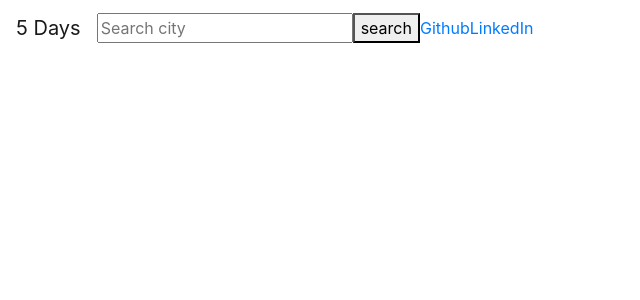
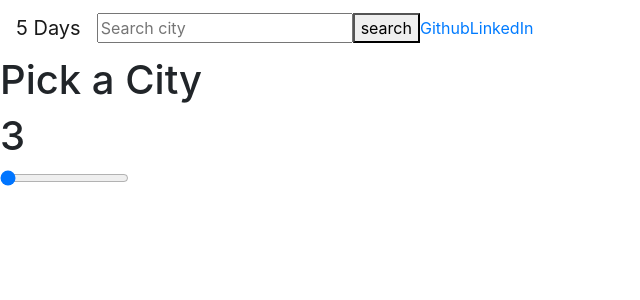
Before and after one commit to TheyFoundMing/weather-app, a React (Create React App) app: page / in a window 1280 px wide. Shown: the top 300 px of the page, without its empty margins (0-640 px from the left). Built offline with nearby package versions, Linux system fonts and the light colour scheme.

Commit message:
Add handleChange(), city search

```diff
--- a/src/App.js
+++ b/src/App.js
@@ -11,11 +11,47 @@ class App extends React.Component {
       formCity: "",
       formScale: 0,
       fetchedData: {},
+
+      city: "Pick a City",
+      country: "",
+      time: 3,
+      days: {},
     };
+
+    this.handleChange = this.handleChange.bind(this);
+    this.handleScale = this.handleScale.bind(this);
+    this.fetchData = this.fetchData.bind(this);
   }
 
-  handleChange() {}
-  handleScale() {}
+  handleChange(e) {
+    const { name, value } = e.target;
+    this.setState({ [name]: value });
+  }
+
+  handleScale(e) {}
+
+  async fetchData() {
+    console.log(this.state.formCity);
+
+    try {
+      let data = await fetch(
+        `https://api.openweathermap.org/data/2.5/forecast?q=${this.state.formCity}&appid=db50792fc0c680e4b599a799cb13c9fb`,
+        { mode: "cors" }
+      );
+
+      let dataJSON = await data.json();
+      console.log(dataJSON);
+
+      this.setState({
+        city: dataJSON.city.name,
+        country: dataJSON.city.country,
+      });
+    } catch (err) {
+      //   console.log(err);
+    }
+  }
+
+  sortDays() {}
 
   render() {
     return (
@@ -23,14 +59,37 @@ class App extends React.Component {
         <Navbar>
           <Navbar.Brand>5 Days</Navbar.Brand>
           <div>
-            <input type="text" placeholder="Search city" />
-            <button>search</button>
+            <input
+              type="text"
+              placeholder="Search city"
+              name="formCity"
+              value={this.state.formCity}
+              onChange={this.handleChange}
+            />
+            <button onClick={this.fetchData}>search</button>
             <a href="https://github.com/TheyFoundMing">Github</a>
             <a href="https://www.linkedin.com/in/michaella-magtibay-7851421b2/">
               LinkedIn
             </a>
           </div>
         </Navbar>
+
+        <h1>
+          {this.state.city}
+          {this.state.country ? `, ${this.state.country}` : ""}
+        </h1>
+
+        <h1>{this.state.time}</h1>
+
+        <input
+          type="range"
+          name="time"
+          min="3"
+          max="24"
+          step="3"
+          value={this.state.time}
+          onChange={this.handleChange}
+        />
       </div>
     );
   }
```
